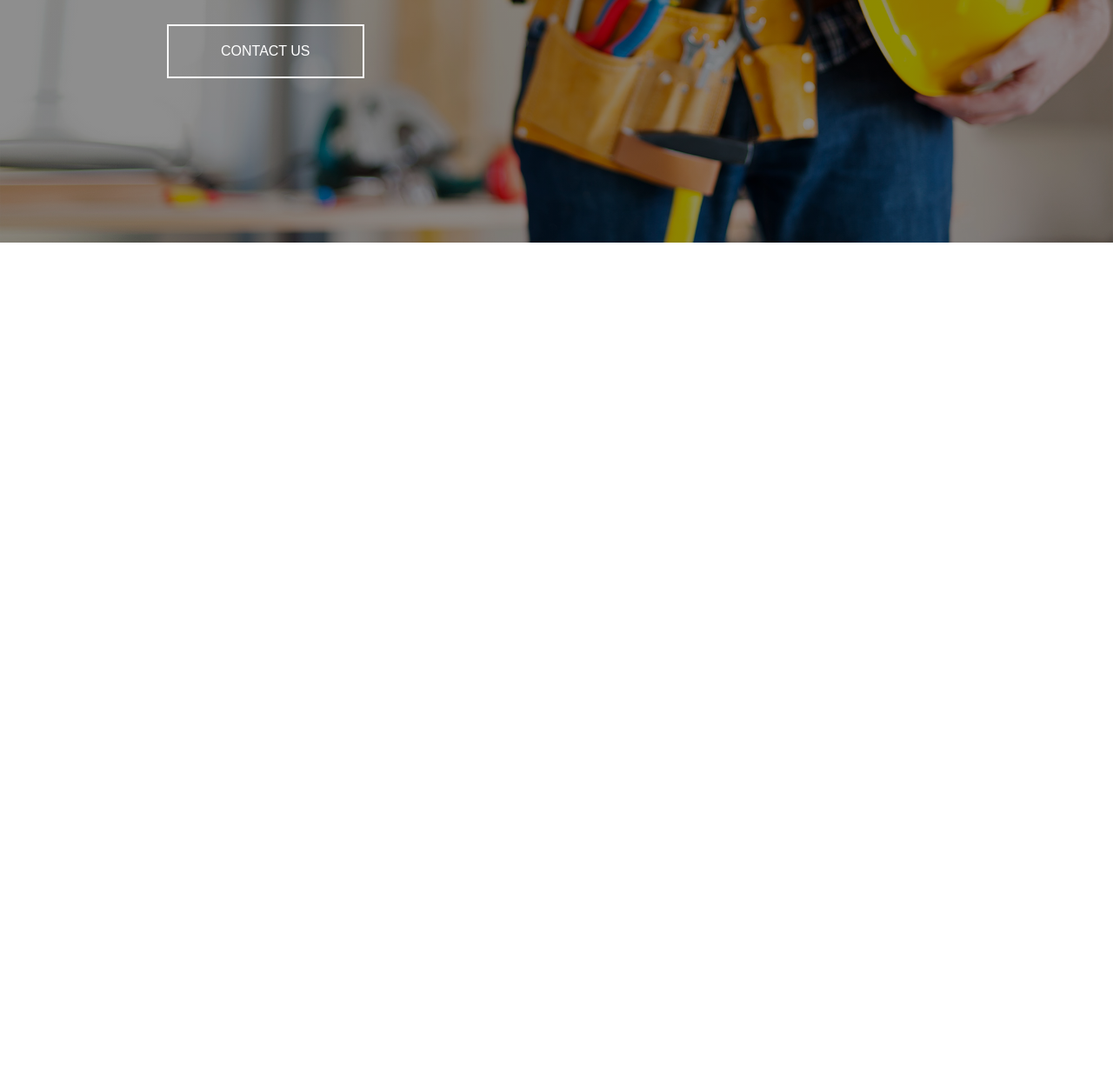
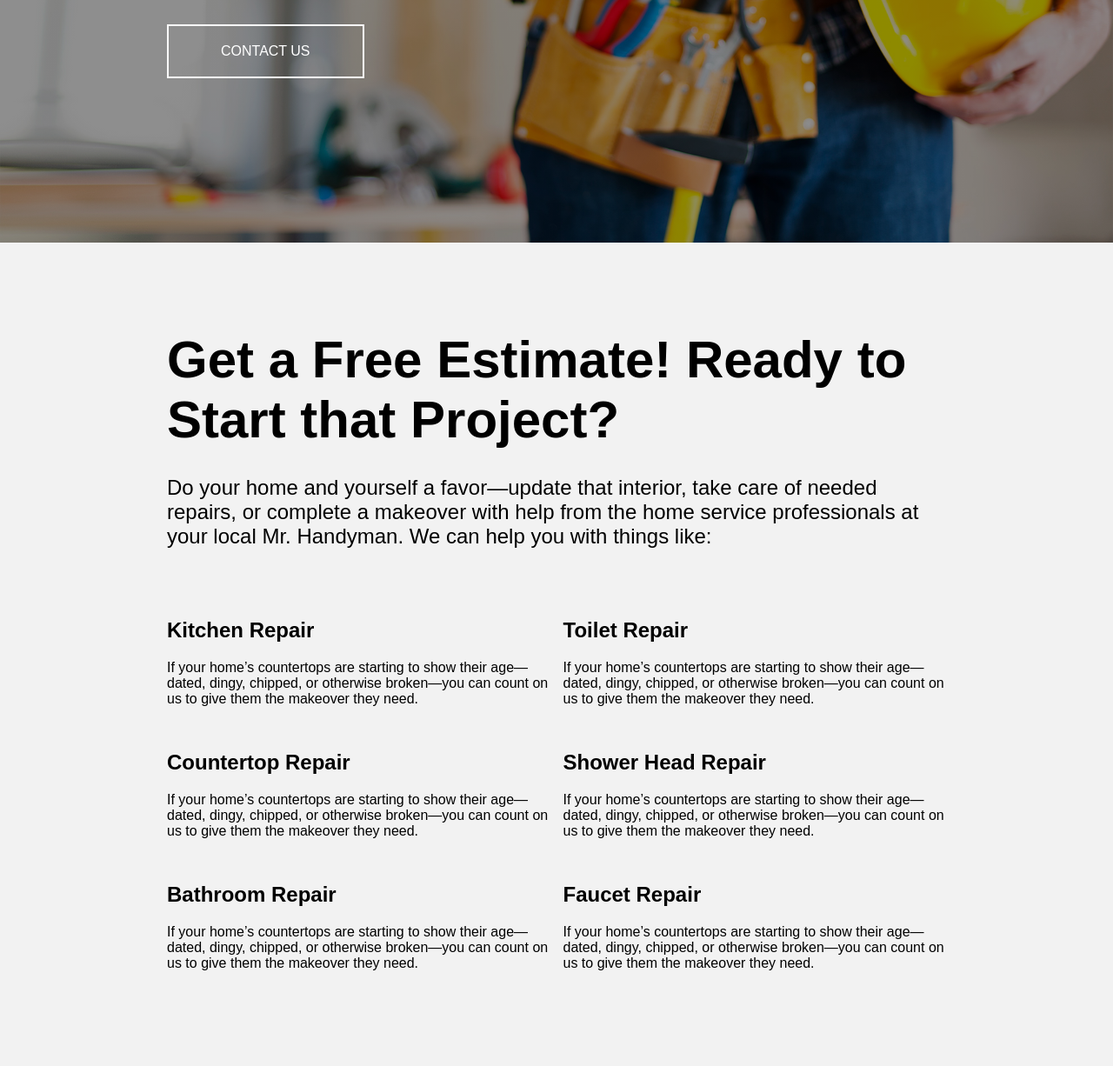
Before and after one commit to durbek860/lesson_28.2.hw, a plain HTML site: page index.html in a window 1280 px wide. Shown: the part 3569-4795 px from the top of the page at 87% size. Before the commit the page ends 3848 px from the top, so only its background shows below. Drawn offline with nearby package versions, Linux system fonts and the light colour scheme.

Commit message:
progress 99.20%

```diff
--- a/index.html
+++ b/index.html
@@ -157,6 +157,61 @@
 
     </div>
 
+    <div class="clearfix">
+        <div>
+            <h2>Get a Free Estimate! Ready to Start that Project?</h2>
+            <p>
+                Do your home and yourself a favor—update that interior, take care of needed repairs, or complete a makeover with help from the home service professionals at your local Mr. Handyman. We can help you with things like:
+            </p>
+            <div class="parts">
+                <div class="part">
+                    <div>
+                        <h5>Kitchen Repair</h5>
+                        <p>
+                            If your home’s countertops are starting to show their age—dated, dingy, chipped, or otherwise broken—you can count on us to give them the makeover they need.
+                        </p>
+                    </div>
+                    <div>
+                        <h5>Countertop Repair</h5>
+                        <p>
+                            If your home’s countertops are starting to show their age—dated, dingy, chipped, or otherwise broken—you can count on us to give them the makeover they need.
+                        </p>
+                    </div>
+                    <div>
+                        <h5>Bathroom Repair</h5>
+                        <p>
+                            If your home’s countertops are starting to show their age—dated, dingy, chipped, or otherwise broken—you can count on us to give them the makeover they need.
+                        </p>
+                    </div>
+                </div>
+                <div class="part">
+                    <div>
+                        <h5>Toilet Repair</h5>
+                        <p>
+                            If your home’s countertops are starting to show their age—dated, dingy, chipped, or otherwise broken—you can count on us to give them the makeover they need.
+                        </p>
+                    </div>
+                    <div>
+                        <h5>Shower Head Repair</h5>
+                        <p>
+                            If your home’s countertops are starting to show their age—dated, dingy, chipped, or otherwise broken—you can count on us to give them the makeover they need.
+                        </p>
+                    </div>
+                    <div>
+                        <h5>Faucet Repair</h5>
+                        <p>
+                            If your home’s countertops are starting to show their age—dated, dingy, chipped, or otherwise broken—you can count on us to give them the makeover they need.
+                        </p>
+                    </div>
+                </div>
+            </div>
+        </div>
+    </div>
+
+    <div class="command_palette">
+
+    </div>
+
 
 
 
--- a/style.css
+++ b/style.css
@@ -304,6 +304,50 @@ header .fa-bars {
     cursor: pointer;
 }
 
+.clearfix{
+    width: 100%;
+    height: 973px;
+    padding: 100px 15%;
+    background-color: #F2F2F2;
+}
+
+.clearfix h2{
+    font-size: 60px;
+}
+
+.clearfix p{
+    font-size: 24px;
+    padding-top: 30px;
+}
+
+.clearfix .parts{
+    width: 100%;
+    height: auto;
+    display: flex;
+    gap: 15px;
+    margin-top: 30px;
+}
+
+.clearfix .parts .part{
+    width: 580px;
+    height: 561.6px;
+}
+
+.part div{
+    margin-top: 50px;
+}
+
+.part h5{
+    font-size: 24px;
+}
+
+.part p{
+    font-size: 16px;
+    padding-top: 20px;
+}
+
+
+
 /* ================media=================== */
 
 @media screen and (max-width:1125px) {
@@ -327,6 +371,12 @@ header .fa-bars {
     }
 }
 
+@media screen and (max-width:962px) {
+    .acces_services h2 {
+        font-size: 30px;
+    }
+}
+
 @media screen and (max-width:768px) {
     .site_misson {
         display: flex;
@@ -346,6 +396,7 @@ header .fa-bars {
     }
 
     .site_misson .container .layout_img {
+        width: 100%;
         height: 800px;
         background-image: url(https://assets.nicepagecdn.com/d2cc3eaa/3854207/images/rt.jpg);
         background-position: center;
```
